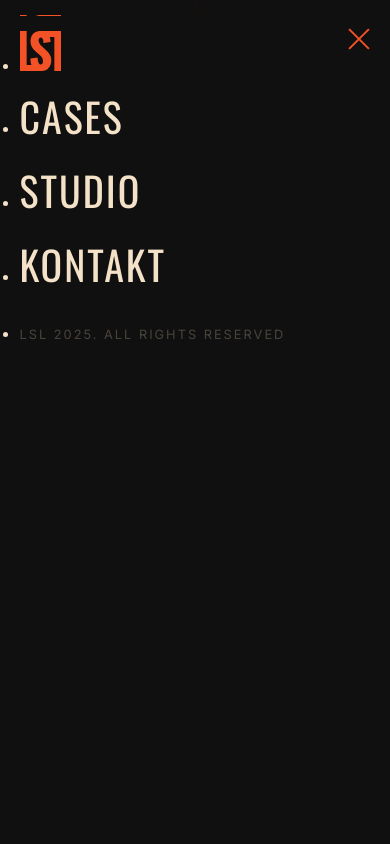
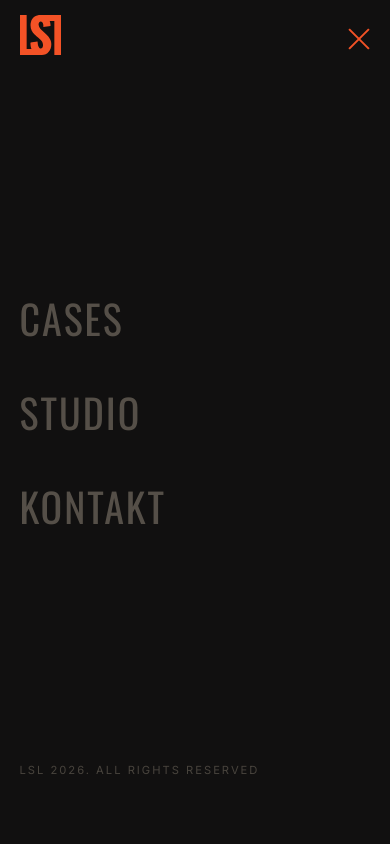
Before and after one commit to Liltorpen/lslportfolio, an Astro site in the folder astro/: page / in a window 390 px wide. Both pictures are taken after a click on the button "Menu". Shown: the top 844 px of the page. Built offline with nearby package versions, Linux system fonts and the light colour scheme; Astro itself is replaced by a stand-in of ours.

Commit message:
mobil menu

```diff
--- a/astro/src/components/Header.astro
+++ b/astro/src/components/Header.astro
@@ -19,26 +19,66 @@ const isActive = (path: string) => pathname === path || pathname === path + '/';
             <span class="bar"></span>
         </button>
     </nav>
-    <ul class="nav--mobile">
-        <li class="logo"><a href="/"><img src="/images/lsl_logo.svg" alt="LSL STUDIO LOGO"></a></li>
+
+    <div class="nav--mobile">
+        <div class="nav--mobile__inner">
+            <div class="nav--mobile__logo">
+                <a href="/"><img src="/images/lsl_logo.svg" alt="LSL STUDIO"></a>
+            </div>
+
+            <ul class="nav--mobile__list">
                 <li><a class:list={["nav__link", { active: isActive("/cases") }]} href="/cases">CASES</a></li>
                 <li><a class:list={["nav__link", { active: isActive("/studio") }]} href="/studio">STUDIO</a></li>
                 <li><a class:list={["nav__link", { active: isActive("/kontakt") }]} href="/kontakt">KONTAKT</a></li>
-        <li><p class="nav__link--mobile-c">LSL 2025. ALL RIGHTS RESERVED</p></li>
             </ul>
+
+            <div class="nav--mobile__footer">
+                <p class="nav__link--mobile-c">LSL 2026. ALL RIGHTS RESERVED</p>
+            </div>
+        </div>
+    </div>
 </header>
 
 <script>
+    import { gsap } from 'gsap';
+
     const initBurger = () => {
         const burger = document.querySelector('.nav-burger');
         const navMobile = document.querySelector('.nav--mobile');
-        if (burger && navMobile) {
+        // Vi animerer kun links og copyright, da logoet skal føles statisk
+        const menuElements = document.querySelectorAll('.nav--mobile__list li, .nav--mobile__footer');
+
+        if (!burger || !navMobile) return;
+
+        const menuTl = gsap.timeline({ paused: true });
+
+        menuTl.to(navMobile, {
+            autoAlpha: 1,
+            duration: 0.3,
+            ease: "power2.inOut"
+        });
+
+        menuTl.from(menuElements, {
+            y: 20,
+            opacity: 0,
+            duration: 0.6,
+            stagger: 0.1,
+            ease: "power3.out"
+        }, "-=0.1");
+
         burger.addEventListener('click', () => {
-                burger.classList.toggle('active');
+            const isActive = burger.classList.toggle('active');
             navMobile.classList.toggle('active');
-                document.body.style.overflow = navMobile.classList.contains('active') ? 'hidden' : 'auto';
+
+            if (isActive) {
+                menuTl.play();
+                document.body.style.overflow = 'hidden';
+            } else {
+                menuTl.reverse();
+                document.body.style.overflow = 'auto';
+            }
         });
-        }
     };
+
     document.addEventListener('astro:page-load', initBurger);
 </script>
--- a/astro/src/styles/global.css
+++ b/astro/src/styles/global.css
@@ -124,29 +124,88 @@ header {
 
 /* Mobil Curtain */
 .nav--mobile {
-    position: fixed; top: 0; left: 0; width: 100%; height: 100vh;
-    background-color: var(--bg-color); display: flex; flex-direction: column;
-    justify-content: flex-start; align-items: flex-start; padding: 15px var(--container-padding);
-    z-index: 1500; opacity: 0; visibility: hidden;
-    transition: opacity 0.5s ease, visibility 0.5s ease;
+    position: fixed;
+    top: 0;
+    left: 0;
+    width: 100%;
+    height: 100vh;
+    background-color: var(--bg-color);
+    z-index: 1500;
+    opacity: 0;
+    visibility: hidden;
+    display: flex;
+    flex-direction: column;
 }
 
-/* DETTE ER FIXET: Gør menuen synlig når den har klassen .active */
-.nav--mobile.active {
-    opacity: 1;
-    visibility: visible;
+.nav--mobile__inner {
+height: 100%;
+    display: flex;
+    flex-direction: column;
+    justify-content: center; /* Centrerer links vertikalt */
+    padding: 0 var(--container-padding);
 }
 
-/* Sørg for at links i mobilmenuen er synlige */
-.nav--mobile .nav__link {
-    opacity: 1 !important;
+.nav--mobile__list {
+    list-style: none;
+    padding: 0;
+    margin: 0;
 }
 
-.nav--mobile__header { margin-bottom: 60px; }
-.nav--mobile__header img { height: 40px; }
-.nav--mobile__list { list-style: none; padding: 0; display: flex; flex-direction: column; gap: 60px; }
-.nav--mobile .nav__link { font-size: clamp(2.5rem, 10vw, 4.5rem); display: inline-block; }
-.nav__link--mobile-c { font-size: 0.8rem; opacity: 0.3; letter-spacing: 2px; margin-top: 20px; }
+.nav--mobile .nav__link {
+    font-size: clamp(2.5rem, 10vw, 4.5rem);
+    display: table; /* FIX: 'table' eller 'inline-block' gør at linket (og dermed stregen) kun fylder teksten */
+    width: fit-content;
+    margin-bottom: 20px;
+    opacity: 0.3; /* FIX: Gør inaktive punkter mørkere (lavere opacity) */
+    transition: opacity 0.3s ease;
+}
+
+/* Sørg for at aktive punkter og hover i mobilmenuen er tydelige */
+.nav--mobile .nav__link.active,
+.nav--mobile .nav__link:hover {
+    opacity: 1; /* Fuld synlighed når punktet er aktivt */
+}
+
+.nav--mobile__logo {
+position: absolute;
+    top: 15px; /* Matcher header padding */
+    left: var(--container-padding);
+}
+
+.nav--mobile__logo img {
+    height: 40px;
+    width: auto;
+}
+
+.nav--mobile__footer {
+    position: absolute;
+    bottom: 40px;
+    left: var(--container-padding);
+    border-top: none !important; /* FIX: Fjerner linjen i bunden */
+    padding-top: 0 !important;
+}
+
+.mobile-contact {
+    margin-bottom: 30px;
+}
+
+.mobile-contact .social-links {
+    justify-content: flex-start;
+    gap: 30px;
+    margin-top: 15px;
+}
+
+.nav__link--mobile-c {
+    font-size: 0.7rem;
+    opacity: 0.3;
+    letter-spacing: 2px;
+    text-transform: uppercase;
+}
+
+/* Burger Animation Justering */
+.nav-burger.active .bar {
+    background-color: var(--accent-color);
+}
 
 /* ==========================================================================
    4. TIMELINE LOGIK
```
Lines whose indentation alone changed are shown as unchanged.
